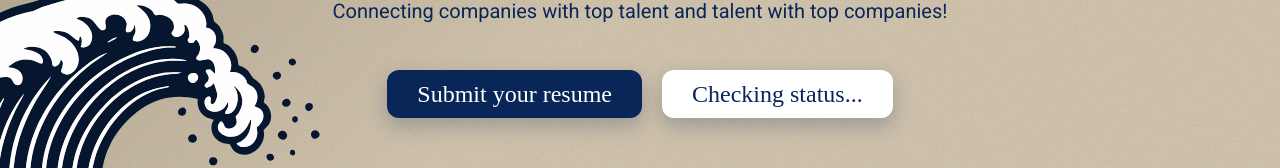
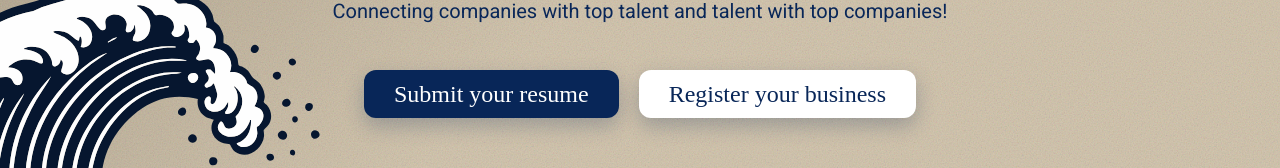
Before and after one commit to KeaganCB-OW/breakwaters-website, a React (Create React App) app in the folder client/: page / in a window 1280 px wide. Shown: the part 455-623 px from the top of the page. Built offline with nearby package versions, Linux system fonts and the light colour scheme; no server answers; a web font is replaced by a local one.

Commit message:
Adjusted the register business button
logged-out visitors it stays enabled, uses handleBusinessClick, and opens the auth prompt exactly like the résumé button. Logged-in users still see the status-aware messaging, and company reps continue to get the “View company profile” link.

```diff
--- a/client/src/pages/HomePage.js
+++ b/client/src/pages/HomePage.js
@@ -71,6 +71,32 @@ export default function HomePage() {
         : "Get Started"
     : "Sign Up / Sign In";
 
+  const isBusinessStatusPending =
+    Boolean(user) && (!hasCheckedBusinessStatus || isCheckingBusinessStatus);
+
+  const businessButtonDisabled = Boolean(user)
+    ? !hasRegisteredBusiness && isBusinessStatusPending
+    : false;
+
+  const businessButtonTitle = !user
+    ? undefined
+    : hasRegisteredBusiness
+      ? 'You have already registered a business'
+      : isBusinessStatusPending
+        ? 'Checking your company registration status...'
+        : undefined;
+
+  const businessButtonLabel = !user
+    ? 'Register your business'
+    : hasRegisteredBusiness
+      ? 'View company profile'
+      : isBusinessStatusPending
+        ? 'Checking status...'
+        : 'Register your business';
+
+  const businessButtonHandler =
+    user && hasRegisteredBusiness ? handleViewCompanyProfile : handleBusinessClick;
+
   useEffect(() => {
     if (typeof window === "undefined" || typeof IntersectionObserver === "undefined") {
       setHowItWorksVisible(true);
@@ -128,22 +154,11 @@ export default function HomePage() {
             <button
               type="button"
               className="hero-cta hero-cta--white"
-              onClick={hasRegisteredBusiness ? handleViewCompanyProfile : handleBusinessClick}
-              disabled={
-                !hasRegisteredBusiness
-                && (!hasCheckedBusinessStatus || isCheckingBusinessStatus)
-              }
-              title={hasRegisteredBusiness
-                ? 'You have already registered a business'
-                : (!hasCheckedBusinessStatus || isCheckingBusinessStatus)
-                  ? 'Checking your company registration status...'
-                  : undefined}
+              onClick={businessButtonHandler}
+              disabled={businessButtonDisabled}
+              title={businessButtonTitle}
             >
-              {hasRegisteredBusiness
-                ? 'View company profile'
-                : (!hasCheckedBusinessStatus || isCheckingBusinessStatus)
-                  ? 'Checking status...'
-                  : 'Register your business'}
+              {businessButtonLabel}
             </button>
           </div>
         </div>
```
